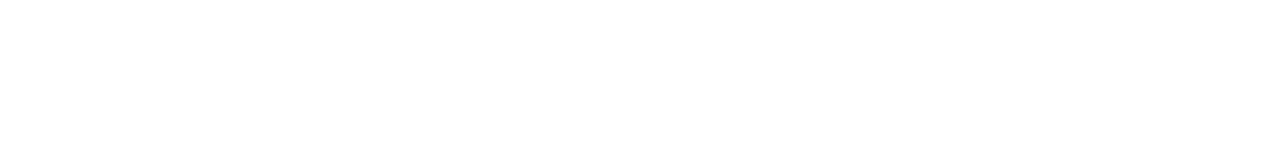
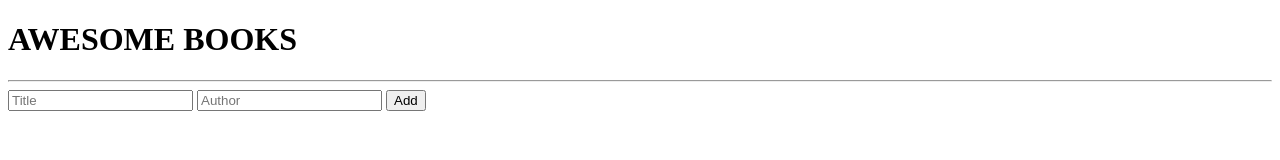
Before and after one commit to hakichris/Awesome-Books-Project, a plain HTML site: page index.html in a window 1280 px wide. Drawn offline with Linux system fonts and the light colour scheme.

Commit message:
Update html

```diff
--- a/index.html
+++ b/index.html
@@ -8,6 +8,22 @@
     <link rel="stylesheet" type="text/css" href="style.css">
 </head>
 <body>
+
+   <h1> AWESOME BOOKS</h1>
+   <div id="booklist">
+    <ul id="book-list">
+    </ul>
+  </div>
+   <hr>
+   <div id="form" class="input-form">
+    <form action="#" class="input-form" method="post">
+      <input id="bookTitle" type="text" placeholder="Title">
+      <input id="bookAuthor" type="text" placeholder="Author">
+      <button id="add-btn" type="button">Add</button>
+    </form>
+  </div>
+
+
 
 
 
```
